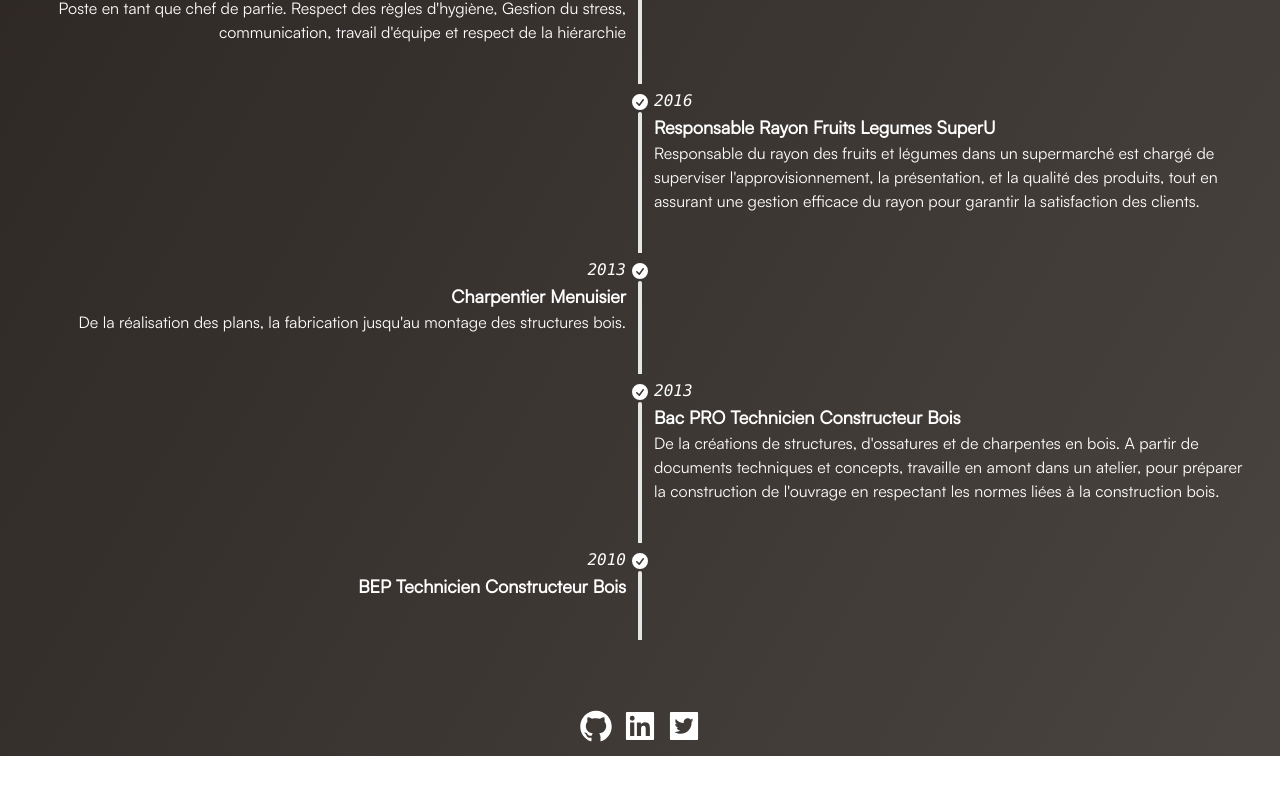
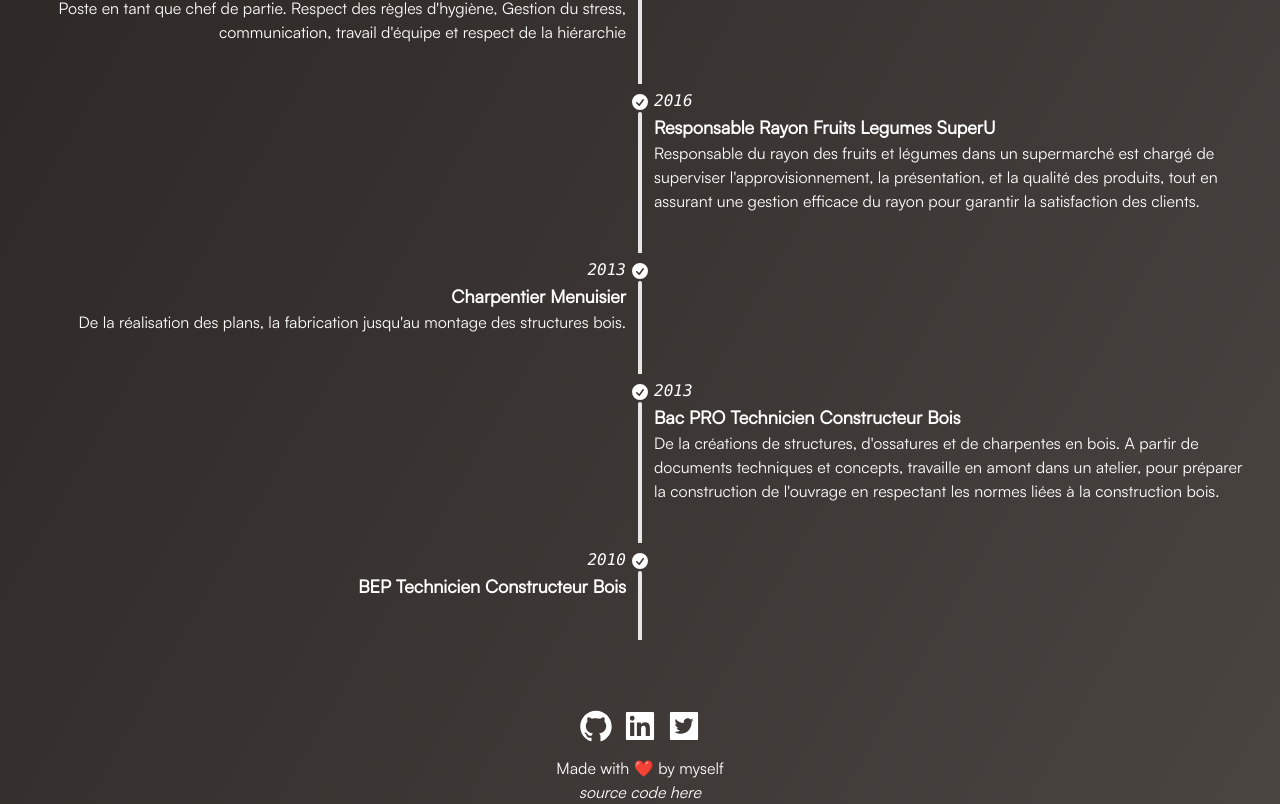
Before and after one commit to guillaumefalvet/portfolio_guillaumefalvet, a Next.js app: page / in a window 1280 px wide. Shown: the part 3618-4422 px from the top of the page. Before the commit the page ends 4374 px from the top, so only its background shows below. Built offline with nearby package versions, Linux system fonts and the light colour scheme.

Commit message:
✨ feat : more footer info

```diff
--- a/src/app/components/Footer.tsx
+++ b/src/app/components/Footer.tsx
@@ -8,7 +8,7 @@ import {
 
 export default function Footer() {
   return (
-    <footer>
+    <footer className=" flex flex-col">
       <div className="flex justify-center gap-2 py-3 text-4xl text-white">
         <Link target="_blank" href="https://github.com/guillaumefalvet">
           <AiFillGithub />
@@ -23,6 +23,15 @@ export default function Footer() {
           <AiFillTwitterSquare />
         </Link>
       </div>
+      <span className=" text-center">Made with ❤️ by myself</span>
+      <span className="text-center italic">
+        <a
+          href="https://github.com/guillaumefalvet/portfolio_guillaumefalvet"
+          target="_blank"
+        >
+          source code here
+        </a>
+      </span>
     </footer>
   )
 }
```
